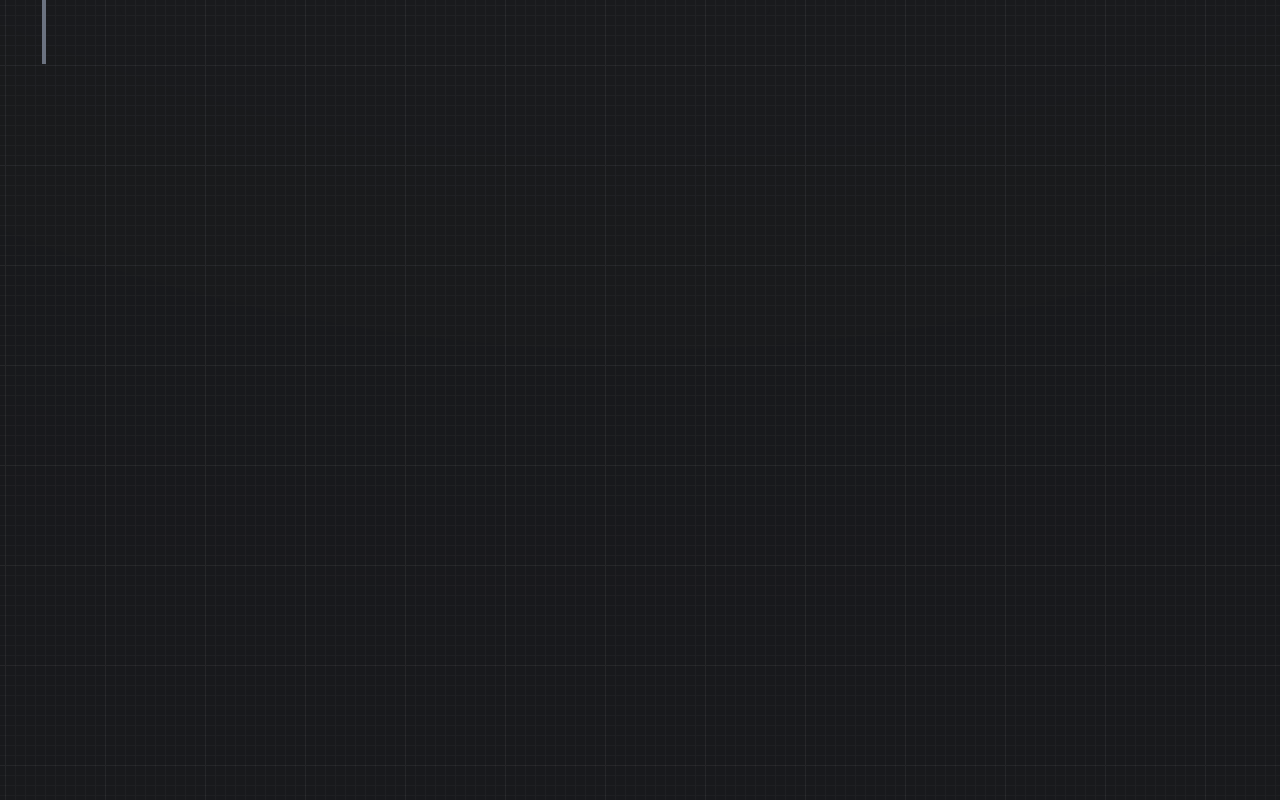
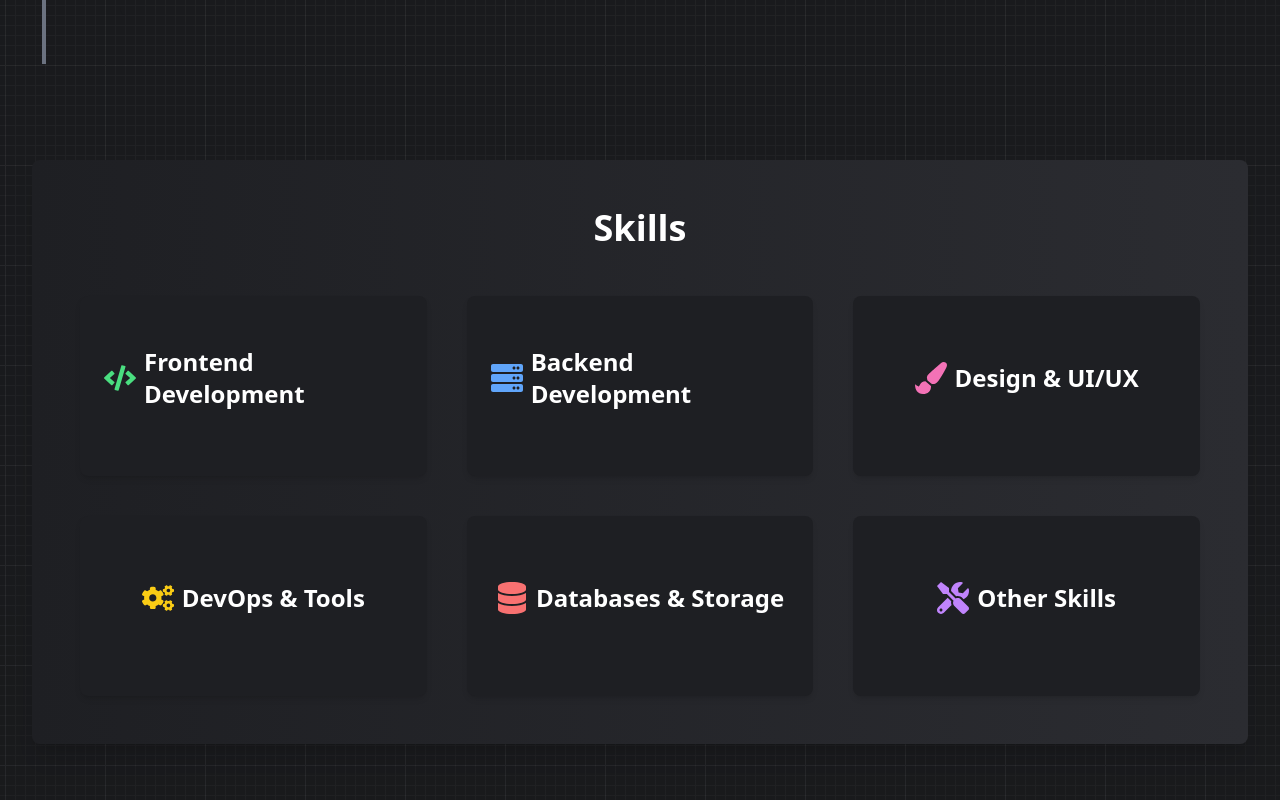
Before and after one commit to zacdagostino/portfolio, a Next.js app: page / in a window 1280 px wide. Shown: the part 3740-4540 px from the top of the page. Built offline with nearby package versions, Linux system fonts and the light colour scheme.

Commit message:
#Created Skills section with skillitem component and added it to the page.

```diff
--- a/app/page.jsx
+++ b/app/page.jsx
@@ -2,6 +2,7 @@
 import { useEffect } from "react";
 import Timeline from "@/components/Timeline"; // adjust path as needed
 import { experienceData } from "@/data/experienceData"; // Import the data
+import SkillsSection from "@components/SkillsSection"; // Import the SkillsSection component
 
 
 export default function Home() {
@@ -14,19 +15,25 @@ export default function Home() {
 
   return (
     <main className="app main">
+      {/* Introduction Section */}
       <section className="flex justify-center items-center h-screen w-screen p-4">
         <h1 className="glow text-white text-center text-3xl sm:text-4xl font-extrabold tracking-tight">
           Hello, I'm Zac. <br /> A Fullstack Developer
         </h1>
       </section>
 
-      {/* Update this section to dynamically adjust its height */}
+      {/* Timeline Section */}
       <section className="w-screen p-8">
-        {/* Timeline Component */}
         <Timeline experiences={experienceData} />
       </section>
+
+      {/* Skills Section */}
+      <section className="w-screen p-8">
+        <SkillsSection />
+      </section>
+
       <section className="h-screen w-screen p-8">
-
+        {/* Additional sections can go here */}
       </section>
     </main>
   );
--- /dev/null
+++ b/components/SkillItem.tsx
@@ -0,0 +1,91 @@
+import React, { useRef, useState } from 'react';
+import { motion, useInView } from 'framer-motion';
+
+interface SkillItemProps {
+  icon: React.ReactNode;
+  title: string;
+  skills: string[];
+  delay?: number;
+  gradientColor?: string;
+}
+
+const SkillItem: React.FC<SkillItemProps> = ({ icon, title, skills, delay = 0, gradientColor = '#1e1f23' }) => {
+  const ref = useRef(null);
+  const isInView = useInView(ref, { once: false, amount: 0.2 });
+  const [isHovered, setIsHovered] = useState(false);
+
+  return (
+    <motion.div
+      ref={ref}
+      className="skills-card p-6 rounded-lg bg-[#1e1f23] shadow-md transition-all duration-500 transform relative flex flex-col justify-center items-center"
+      style={{
+        paddingTop: isHovered ? '3rem' : '',  // Adjust padding dynamically
+        pointerEvents: 'auto',
+        height: isHovered ? 'auto' : '180px',
+        maxWidth: '100%',
+      }}
+      initial={{ opacity: 0, y: 50 }}
+      animate={isInView ? { opacity: 1, y: 0 } : { opacity: 1, y: 50 }}
+      transition={{ duration: 0.8, delay, ease: 'easeOut' }}
+      whileHover={{
+        scale: 1.1,
+        background: `linear-gradient(135deg, ${gradientColor}, #1e1f23)`,
+        boxShadow: '0px 15px 40px rgba(0, 0, 0, 0.5)',
+      }}
+      onMouseEnter={() => setIsHovered(true)}
+      onMouseLeave={() => setIsHovered(false)}
+    >
+      {/* Gradient Background */}
+      <motion.div
+        className="absolute inset-0 z-0"
+        initial={{ opacity: 0 }}
+        whileHover={{ opacity: 1 }}
+        transition={{ duration: 0.7, ease: 'easeInOut' }}
+        style={{
+          background: `radial-gradient(circle at center, ${gradientColor} 0%, transparent 70%)`,
+          zIndex: -1,
+        }}
+      />
+
+      {/* Icon and Title in the Center */}
+      <motion.div
+        className="flex items-center justify-center relative z-10"
+        initial={{ y: 0 }}
+        animate={isHovered ? { y: -20 } : { y: 0 }} // Title and icon move up when hovered
+        transition={{ duration: 0.4, ease: 'easeInOut' }}
+      >
+        {/* Conditionally set the color of the icon */}
+        <motion.div
+          className="h-8 w-8 mr-2"
+          style={{ color: isHovered ? '#ffffff' : gradientColor }} // Change color to white on hover
+          transition={{ duration: 0.4, ease: 'easeInOut' }}
+        >
+          {icon}
+        </motion.div>
+        <motion.h3
+          className='text-2xl font-semibold text-white'
+          transition={{ duration: 0.4, ease: 'easeInOut' }}
+        >
+          {title}
+        </motion.h3>
+      </motion.div>
+
+      {/* Skills List */}
+      <motion.ul
+        className='list-disc list-inside space-y-2 mt-4 relative z-10 text-gray-300'
+        initial={{ opacity: 0, height: 0 }}
+        animate={isHovered ? { opacity: 1, height: 'auto' } : { opacity: 0, height: 0 }}
+        transition={{ duration: 0.5, ease: 'easeInOut' }}
+        style={{
+          overflow: 'hidden',
+        }}
+      >
+        {skills.map((skill, idx) => (
+          <li key={idx}>{skill}</li>
+        ))}
+      </motion.ul>
+    </motion.div>
+  );
+};
+
+export default SkillItem;
--- /dev/null
+++ b/components/SkillsSection.tsx
@@ -0,0 +1,126 @@
+import React, { useRef } from 'react';
+import { useInView } from 'framer-motion'; // Import the hook
+import { FaCode, FaDatabase, FaPaintBrush, FaCogs, FaServer, FaTools } from 'react-icons/fa';
+import { motion } from 'framer-motion';
+import SkillItem from './SkillItem'; // Import the new SkillItem component
+
+const SkillsSection: React.FC = () => {
+  const ref = useRef(null); // Ref for the section
+  const isInView = useInView(ref, { once: false, amount: 0.2 }); // Trigger animation each time it's in view
+
+  return (
+    <section
+      ref={ref} // Attach the ref to the section
+      className="skills-section bg-gradient-to-r from-[#1e1f23] to-[#2b2c31] p-12 rounded-lg shadow-xl mb-12"
+    >
+      <motion.h2
+        className="text-4xl font-extrabold text-white text-center mb-12"
+        initial={{ opacity: 1, y: -50 }}
+        animate={isInView ? { opacity: 1, y: 0 } : { opacity: 1, y: -50 }}
+        transition={{ duration: 0.8 }}
+      >
+        Skills
+      </motion.h2>
+
+      <div className="grid grid-cols-1 sm:grid-cols-2 lg:grid-cols-3 gap-10">
+        {/* Frontend Development */}
+        <SkillItem
+          icon={<FaCode className="h-8 w-8" />}
+          title="Frontend Development"
+          skills={[
+            'JavaScript (ES6+), TypeScript',
+            'React.js, Next.js',
+            'HTML5, CSS3, SASS',
+            'Tailwind CSS, Bootstrap',
+            'Responsive & Mobile-First Design',
+            'Web Performance Optimization',
+          ]}
+          delay={0}
+          gradientColor="#4ADE80"
+        />
+
+        {/* Backend Development */}
+        <SkillItem
+          icon={<FaServer className="h-8 w-8" />}
+          title="Backend Development"
+          skills={[
+            'Node.js, Express.js',
+            'Python (Flask, Django)',
+            'RESTful APIs, GraphQL',
+            'Authentication (JWT, OAuth)',
+            'Socket.io (Real-Time Data)',
+            'API Integration & Microservices',
+          ]}
+          delay={0.1}
+          gradientColor="#60A5FA"
+        />
+
+        {/* Design & UI/UX */}
+        <SkillItem
+          icon={<FaPaintBrush className="h-8 w-8" />}
+          title="Design & UI/UX"
+          skills={[
+            'Figma, Adobe XD',
+            'Prototyping & Wireframing',
+            'UI/UX Principles',
+            'Responsive Design',
+            'Interaction Design',
+            'Color Theory & Typography',
+          ]}
+          delay={0.2}
+          gradientColor="#F472B6"
+        />
+
+        {/* DevOps & Tools */}
+        <SkillItem
+          icon={<FaCogs className="h-8 w-8" />}
+          title="DevOps & Tools"
+          skills={[
+            'Git & GitHub',
+            'CI/CD Pipelines (GitHub Actions, Jenkins)',
+            'Docker, Kubernetes',
+            'Cloud Platforms (AWS, Vercel, Heroku)',
+            'Testing (Jest, Mocha, Cypress)',
+            'Containerization & Deployment',
+          ]}
+          delay={0.3}
+          gradientColor="#FACC15"
+        />
+
+        {/* Databases & Storage */}
+        <SkillItem
+          icon={<FaDatabase className="h-8 w-8" />}
+          title="Databases & Storage"
+          skills={[
+            'SQL (MySQL, PostgreSQL)',
+            'NoSQL (MongoDB, Redis)',
+            'ORMs (Prisma, Sequelize, Mongoose)',
+            'Database Design & Optimization',
+            'Data Security & Encryption',
+            'Database Migration & Management',
+          ]}
+          delay={0.4}
+          gradientColor="#F87171"
+        />
+
+        {/* Other Skills */}
+        <SkillItem
+          icon={<FaTools className="h-8 w-8" />}
+          title="Other Skills"
+          skills={[
+            'Agile Methodologies (Scrum, Kanban)',
+            'Version Control (Git)',
+            'Debugging & Problem Solving',
+            'API Design & Development',
+            'Unit Testing & Integration Testing',
+            'Cross-Browser Compatibility',
+          ]}
+          delay={0.5}
+          gradientColor="#C084FC"
+        />
+      </div>
+    </section>
+  );
+};
+
+export default SkillsSection;
--- a/package.json
+++ b/package.json
@@ -9,7 +9,7 @@
     "lint": "next lint"
   },
   "dependencies": {
-    "framer-motion": "^11.11.1",
+    "framer-motion": "^11.11.9",
     "locomotive-scroll": "^5.0.0-beta.11",
     "next": "^14.2.14",
     "react": "^18",
```
Also changed, not shown: 1 other file (tests, documents, lock files or other folders).
